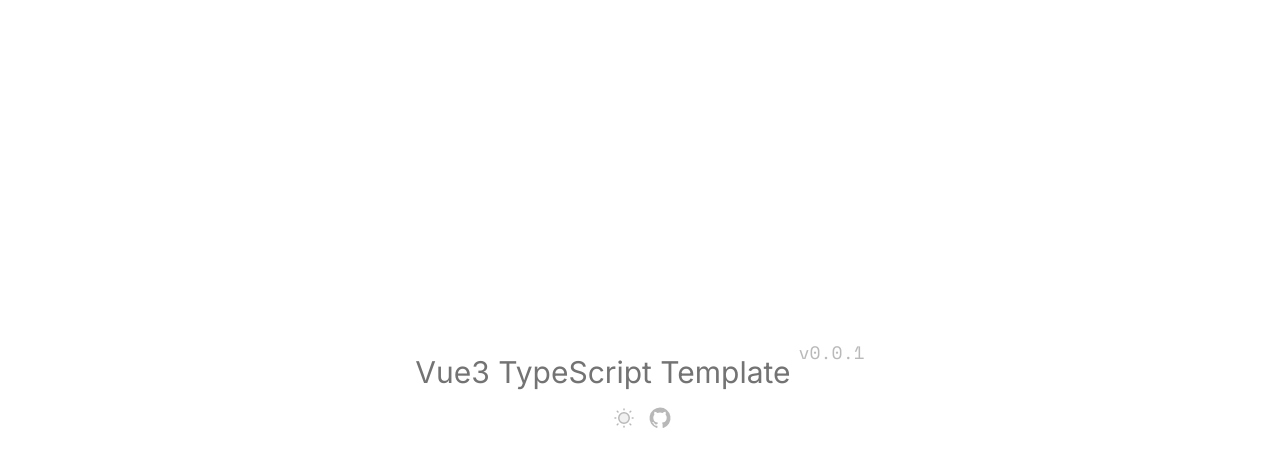
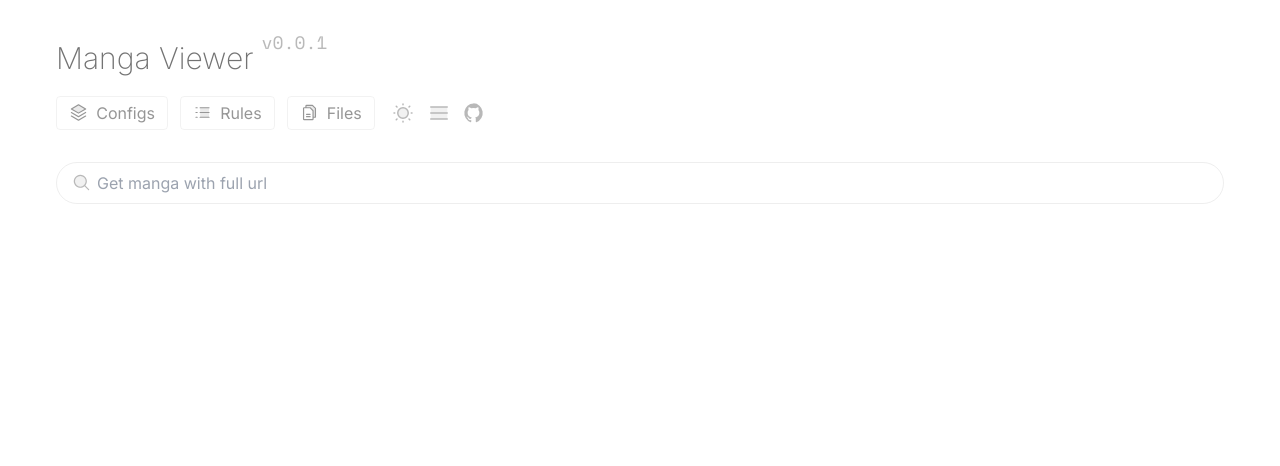
Before and after one commit to ppxb/manga-viewer, a Vue app: page / in a window 1280 px wide. Shown: the top 466 px of the page. Built offline with nearby package versions, Linux system fonts and the light colour scheme.

Commit message:
chore: add some ui

```diff
--- a/index.html
+++ b/index.html
@@ -4,7 +4,7 @@
     <meta charset="UTF-8" />
     <link rel="icon" type="image/svg+xml" href="/vite.svg" />
     <meta name="viewport" content="width=device-width, initial-scale=1.0" />
-    <title>Vite + Vue + TS</title>
+    <title>Manga Viewer</title>
   </head>
   <body>
     <div id="app"></div>
--- a/package.json
+++ b/package.json
@@ -1,5 +1,5 @@
 {
-  "name": "vitez",
+  "name": "manga-viewer",
   "private": true,
   "version": "0.0.1",
   "type": "module",
@@ -13,6 +13,7 @@
   },
   "dependencies": {
     "@vueuse/core": "^10.9.0",
+    "ofetch": "^1.3.4",
     "vue": "^3.4.21"
   },
   "devDependencies": {
--- a/src/App.vue
+++ b/src/App.vue
@@ -1,3 +1,8 @@
 <template>
-  <TemplateWelcome />
+  <div px4 py6 lg:px14 lg:py10>
+    <Navbar />
+    <div flex="~ col gap-3" py4>
+      <SearchInput />
+    </div>
+  </div>
 </template>
--- a/src/components.d.ts
+++ b/src/components.d.ts
@@ -7,6 +7,10 @@ export {}
 
 declare module 'vue' {
   export interface GlobalComponents {
+    Logo: typeof import('./components/Logo.vue')['default']
+    MangaSearchInput: typeof import('./components/MangaSearchInput.vue')['default']
+    Navbar: typeof import('./components/Navbar.vue')['default']
+    SearchInput: typeof import('./components/SearchInput.vue')['default']
     TemplateWelcome: typeof import('./components/TemplateWelcome.vue')['default']
   }
 }
--- /dev/null
+++ b/src/components/Logo.vue
@@ -0,0 +1,27 @@
+<script setup lang="ts">
+import { version } from '../../package.json'
+
+withDefaults(defineProps<{
+  showVersion?: boolean
+}>(), {
+  showVersion: true,
+})
+</script>
+
+<template>
+  <div>
+    <a
+      href="https//github.com/ppxb/manga-viewer"
+      flex="inline gap-2 items-center" mr1
+    >
+      Manga Viewer
+    </a>
+    <a
+      v-if="showVersion"
+      href="#"
+      op50 font-mono inline-block translate-y--5 ml1 text-0.6em font-200
+    >
+      v{{ version }}
+    </a>
+  </div>
+</template>
--- /dev/null
+++ b/src/components/Navbar.vue
@@ -0,0 +1,51 @@
+<script setup lang="ts">
+import { toggleDark } from '~/composables/dark'
+
+const { lastBuildTime } = __APP_INFO__
+</script>
+
+<template>
+  <Logo text-3xl font-200 />
+  <div v-if="lastBuildTime" flex="~ gap-2 items-center wrap" text-sm font-mono>
+    <span op50>Last build at</span>
+    <span op75>{{ lastBuildTime }}</span>
+  </div>
+  <div flex="~ gap-3 items-center wrap" py4>
+    <a
+      href="#"
+      btn-action text-base px3 py1
+    >
+      <div i-ph-stack-duotone flex-none />
+      Configs
+    </a>
+    <a
+      href="#"
+      btn-action text-base px3 py1
+    >
+      <div i-ph-list-dashes-duotone flex-none />
+      Rules
+    </a>
+    <a
+      href="#"
+      btn-action text-base px3 py1
+    >
+      <div i-ph-files-duotone flex-none />
+      Files
+    </a>
+    <button
+      title="Toggle Dark Mode"
+      i-ph-sun-dim-duotone dark:i-ph-moon-duotone ml1 text-xl op50 hover:op75
+      @click="toggleDark()"
+    />
+    <button
+      title="Toggle Rule View"
+      lt-md:hidden
+      i-ph-list-duotone
+      text-xl op50 hover:op75
+    />
+    <a
+      href="https://github.com/ppxb" target="_blank"
+      i-carbon-logo-github text-lg op50 hover:op75
+    />
+  </div>
+</template>
--- /dev/null
+++ b/src/components/SearchInput.vue
@@ -0,0 +1,31 @@
+<script setup lang="ts">
+import { $fetch } from 'ofetch'
+
+import { supportedSites } from '~/constants/sites.constant'
+
+const input = ref('')
+
+async function handleSearchManga() {
+  const { hostname, pathname } = new URL(input.value)
+  const site = supportedSites.filter(s => s.hostname === hostname)
+  if (site.length === 0)
+    return
+  const res = await $fetch(`${site[0].apiUrl.replace('$', pathname)}`, { parseResponse: JSON.parse })
+}
+</script>
+
+<template>
+  <div relative flex>
+    <input
+      v-model="input"
+      placeholder="Get manga with full url"
+      border="~ base rounded-full"
+      :class="input ? 'font-mono' : ''"
+      w-full bg-transparent px3 py2 pl10 outline-none
+      @keydown.enter.prevent="handleSearchManga()"
+    >
+    <div absolute bottom-0 left-0 top-0 flex="~ items-center justify-center" p4 op50>
+      <div i-ph-magnifying-glass-duotone />
+    </div>
+  </div>
+</template>
--- a/src/components/TemplateWelcome.vue
+++ /dev/null
@@ -1,41 +0,0 @@
-<script setup lang="ts">
-import { version } from '../../package.json'
-import { toggleDark } from '~/composables/dark'
-
-withDefaults(defineProps<{
-  showVersion?: boolean
-}>(), {
-  showVersion: true,
-})
-</script>
-
-<template>
-  <div flex="~ col items-center justify-center" h-full>
-    <div flex="~ items-center justify-center" text-3xl>
-      <a
-        href="https//github.com/ppxb/vitez"
-        flex="inline gap-2 items-center" mr1
-      >
-        Vue3 TypeScript Template
-      </a>
-      <a
-        v-if="showVersion"
-        href="#"
-        op50 font-mono inline-block translate-y--5 ml1 text-0.6em font-200
-      >
-        v{{ version }}
-      </a>
-    </div>
-    <div flex="~ gap-3 items-center wrap" py4>
-      <button
-        title="Toggle Dark Mode"
-        i-ph-sun-dim-duotone dark:i-ph-moon-duotone ml1 text-xl op50 hover:op75
-        @click="toggleDark()"
-      />
-      <a
-        href="https://github/com/ppxb"
-        i-carbon-logo-github text-xl op50 hover:op75
-      />
-    </div>
-  </div>
-</template>
--- /dev/null
+++ b/src/constants/sites.constant.ts
@@ -0,0 +1,7 @@
+export const supportedSites = [
+  {
+    hostname: 'mangacross.jp',
+    apiUrl: 'https://mangacross.jp/api/comics/$.json?type=public',
+    logo: 'https://mangacross.jp/img/logo_pc.svg',
+  },
+] as const
--- /dev/null
+++ b/types/gloab.d.ts
@@ -0,0 +1,7 @@
+declare global {
+  const __APP_INFO__: {
+    lastBuildTime: string
+  }
+}
+
+export { }
--- a/vite.config.ts
+++ b/vite.config.ts
@@ -10,6 +10,10 @@ const r = (dir: string) => resolve(__dirname, '.', dir)
 
 const alias: Record<string, string> = {
   '~': r('src'),
+}
+
+const __APP_INFO__ = {
+  lastBuildTime: dayjs().format('YYYY/MM/DD HH:mm'),
 }
 
 export default defineConfig({
@@ -29,7 +33,7 @@ export default defineConfig({
     UnoCSS(),
   ],
   define: {
-    __BUILD_TIME__: JSON.stringify(dayjs().format('YYYY/MM/DD HH:mm')),
+    __APP_INFO__: JSON.stringify(__APP_INFO__),
   },
   resolve: {
     alias,
```
Also changed, not shown: 1 other file (tests, documents, lock files or other folders).
